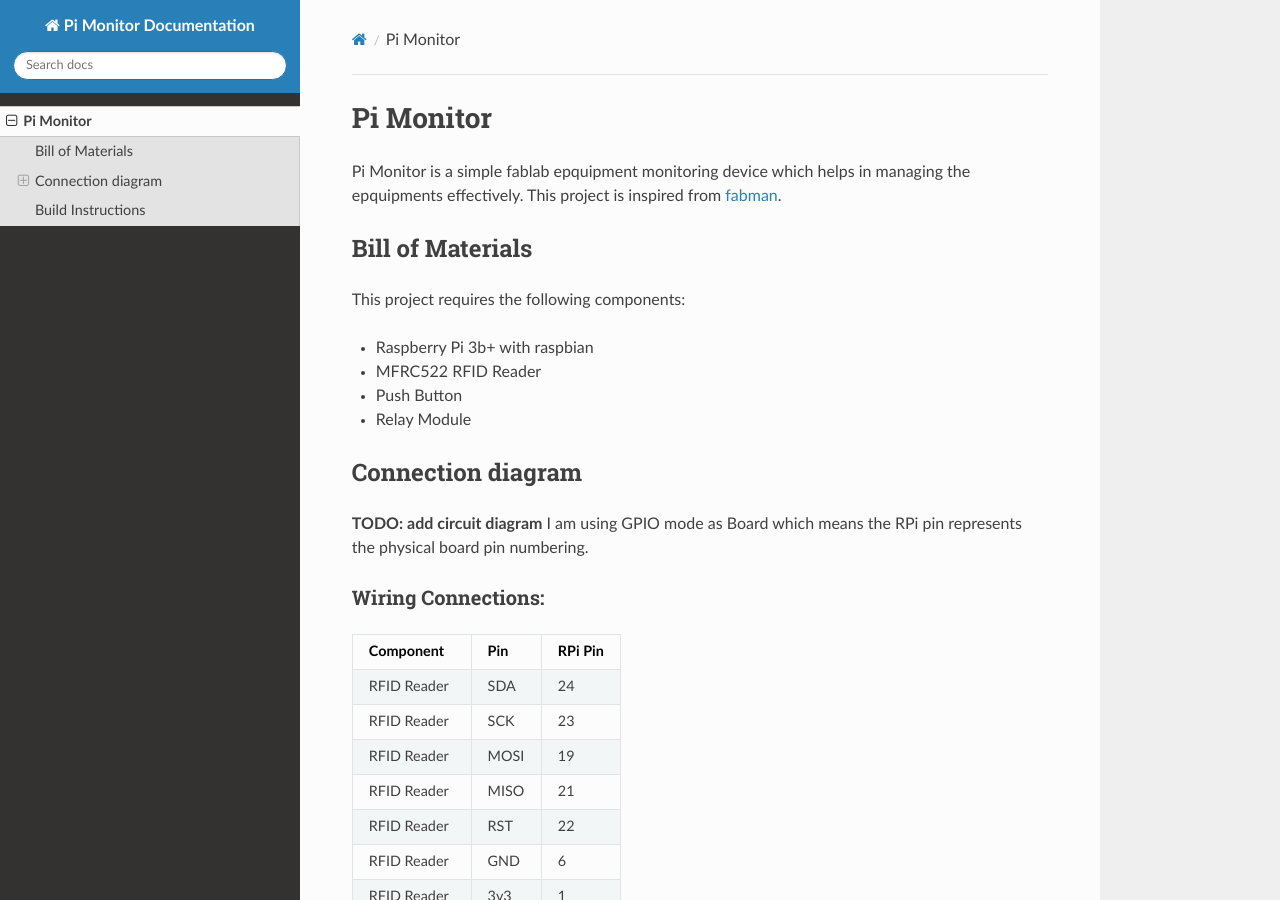
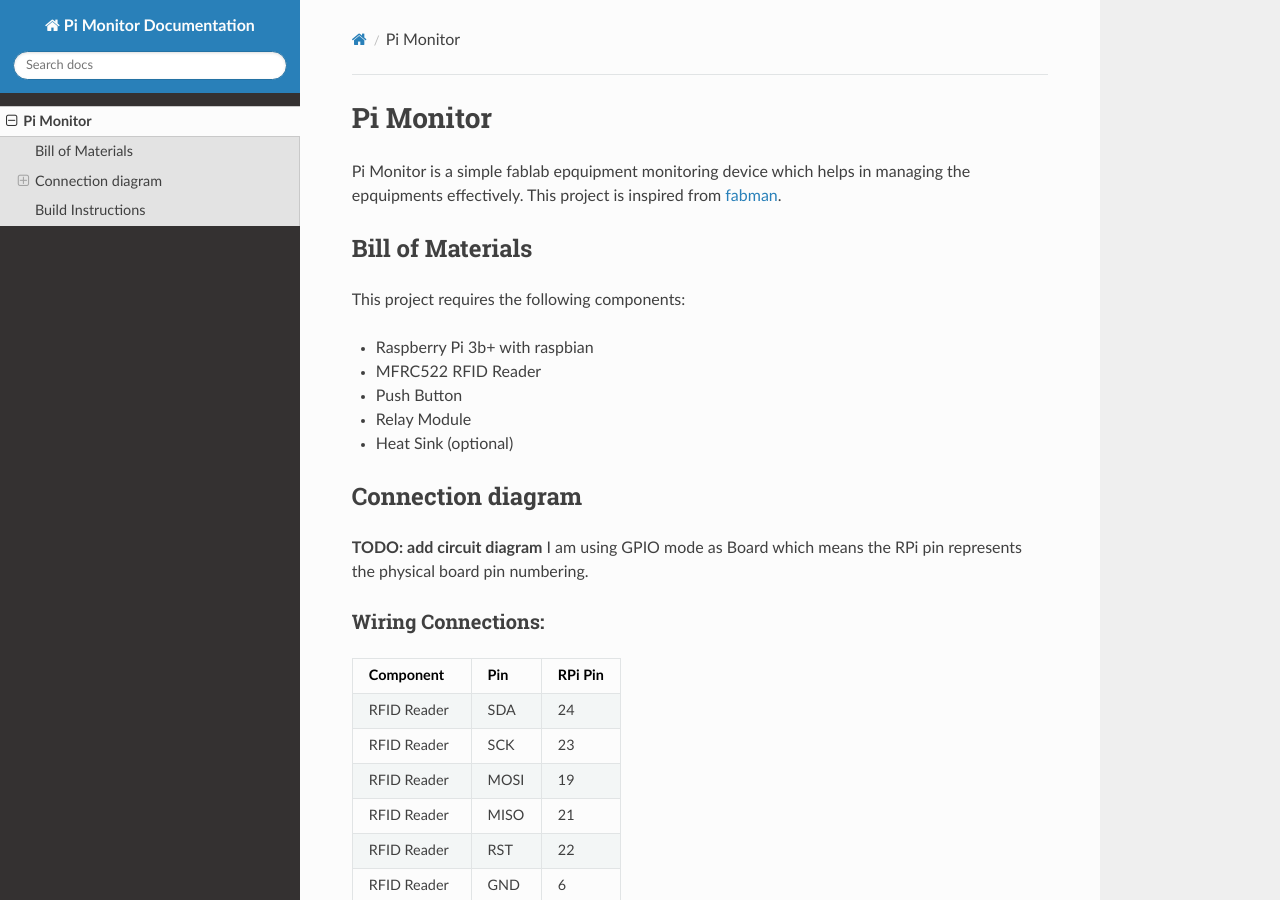
Before and after one commit to kanakshilledar/pi_monitor, an MkDocs documentation site: the page built from docs/docs/index.md, in a window 1280 px wide and 900 px high. Built offline with MkDocs 1.6.1, drawn with Linux system fonts in a browser that asks for light colours; nearby versions of some CDN libraries.

Commit message:
docs: update Bill of Materials
added missing heatsink as optional

Signed-off-by: Kanak Shilledar <ideatic_memory.cv0l1@aleeas.com>

```diff
--- a/docs/docs/index.md
+++ b/docs/docs/index.md
@@ -9,6 +9,7 @@ This project requires the following components:
 - MFRC522 RFID Reader
 - Push Button
 - Relay Module
+- Heat Sink (optional)
 
 ## Connection diagram
 **TODO: add circuit diagram**
```
